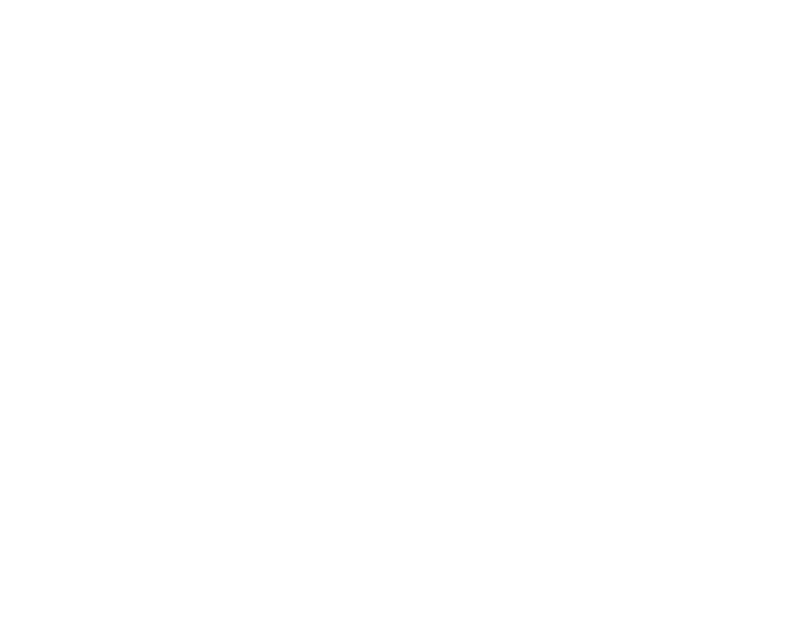
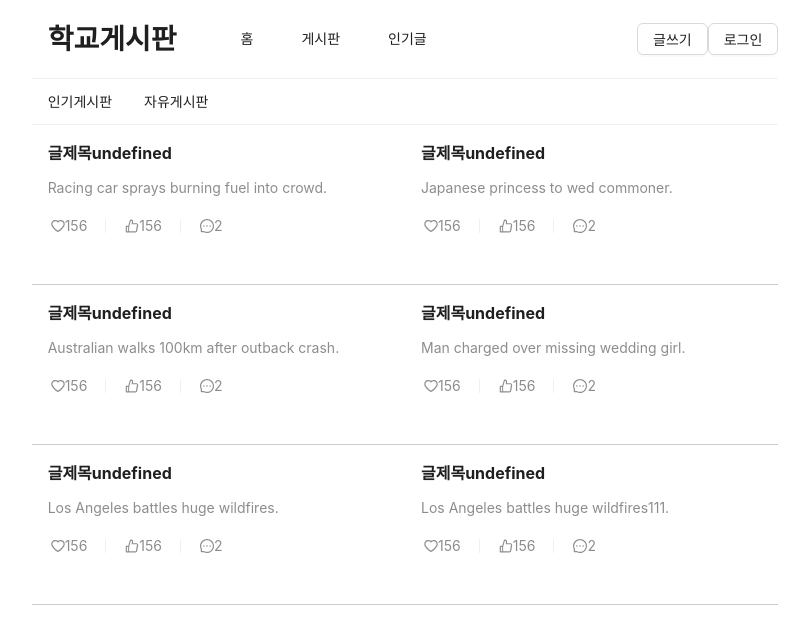
Before and after one commit to jeonjuseong11/gitlab_Mirroring, a React (Create React App) app in the folder highway/: page /schoolboard/1/list in a window 1280 px wide. Before the commit this address had no page. Shown: the top 644 px of the page, without its empty margins (235-1044 px from the left). Built offline with nearby package versions, Linux system fonts and the light colour scheme.

Commit message:
Feat : BoardList
게시판 리스트 페이지 생성

```diff
--- a/highway/src/App.js
+++ b/highway/src/App.js
@@ -24,9 +24,13 @@ import PromotionVideos from "./components/Promotion/PromotionVideos";
 import PromotionNewsDetail from "./components/Promotion/PromotionNewsDetail";
 import { useEffect } from "react";
 import { useDispatch } from "react-redux";
-import { LOAD_USER_REQUEST, REFRESH_TOKEN_REQUEST } from "./constants/actionTypes";
+import {
+  LOAD_USER_REQUEST,
+  REFRESH_TOKEN_REQUEST,
+} from "./constants/actionTypes";
 import axios from "axios";
-import SchoolBoard from "./pages/SchoolBoard";
+import SchoolBoard from "./pages/Board/SchoolBoard";
+import SchoolBoardList from "./pages/Board/SchoolBoardList";
 
 function App() {
   const dispatch = useDispatch();
@@ -49,7 +53,10 @@ function App() {
           type: REFRESH_TOKEN_REQUEST,
         });
       }
-      setInterval(reissueToken, new Date(expire).setSeconds(new Date(expire).getSeconds() - 10));
+      setInterval(
+        reissueToken,
+        new Date(expire).setSeconds(new Date(expire).getSeconds() - 10)
+      );
     }
   }, []);
 
@@ -64,20 +71,58 @@ function App() {
           <Route exact path="/signup/other" element={<OtherSignUp />} />
           <Route exact path="/signup/student/terms" element={<Terms />} />
           <Route exact path="/signup/other/terms" element={<Terms />} />
-          <Route exact path="/schoolboard/:schoolId" element={<SchoolBoard />} />
+          <Route
+            exact
+            path="/schoolboard/:schoolId"
+            element={<SchoolBoard />}
+          />
+          <Route
+            exact
+            path="/schoolboard/:schoolId/list"
+            element={<SchoolBoardList />}
+          />
+          <Route
+            exact
+            path="/schoolboard/:schoolId/list/:itemid"
+            element={<SchoolBoardList />}
+          />
           <Route element={<TopMenu />}>
             <Route exact path="/" element={<Home />} />
             <Route exact path="/search" element={<Search />} />
             <Route exact path="/promotion" element={<Promotion />}>
-              <Route exact path="/promotion/news" element={<PromotionNews />}></Route>
-              <Route exact path="/promotion/videos" element={<PromotionVideos />} />
+              <Route
+                exact
+                path="/promotion/news"
+                element={<PromotionNews />}
+              ></Route>
+              <Route
+                exact
+                path="/promotion/videos"
+                element={<PromotionVideos />}
+              />
             </Route>
-            <Route exact path="/promotion/news/:newsId" element={<PromotionNewsDetail />} />
+            <Route
+              exact
+              path="/promotion/news/:newsId"
+              element={<PromotionNewsDetail />}
+            />
             <Route exact path="/schoolranking" element={<SchoolRanking />} />
-            <Route exact path="/schooldetail/:schoolId" element={<SchoolDetail />}>
+            <Route
+              exact
+              path="/schooldetail/:schoolId"
+              element={<SchoolDetail />}
+            >
               <Route>
-                <Route exact path="/schooldetail/:schoolId/info" element={<SchoolDetailInfo />} />
-                <Route exact path="/schooldetail/:schoolId/job" element={<SchoolDetailJob />} />
+                <Route
+                  exact
+                  path="/schooldetail/:schoolId/info"
+                  element={<SchoolDetailInfo />}
+                />
+                <Route
+                  exact
+                  path="/schooldetail/:schoolId/job"
+                  element={<SchoolDetailJob />}
+                />
                 <Route
                   exact
                   path="/schooldetail/:schoolId/review"
--- a/highway/src/components/Board/BoardMenu.js
+++ b/highway/src/components/Board/BoardMenu.js
@@ -1,14 +1,22 @@
-import { Menu } from "antd";
+import { Avatar, Button, Menu } from "antd";
 import React from "react";
-import { Link } from "react-router-dom";
+import { useSelector } from "react-redux";
+import { Link, useNavigate } from "react-router-dom";
 
 const BoardMenu = () => {
   const onClick = (e) => {
     console.log("click ", e);
   };
+  const localAccessToken = localStorage.getItem("ACCESSTOKEN");
+  const { me } = useSelector((state) => state.user);
+
+  const navigate = useNavigate();
   return (
+    <>
       <Menu onClick={onClick} mode="horizontal" style={{ gap: "1rem" }}>
-      <h1 style={{ margin: "0", padding: "1rem", paddingLeft: "0" }}>학교게시판</h1>
+        <h1 style={{ margin: "0", padding: "1rem", paddingLeft: "0" }}>
+          학교게시판
+        </h1>
         <Menu.Item style={{ padding: "1rem" }}>
           <Link to="/">홈</Link>
         </Menu.Item>
@@ -19,6 +27,29 @@ const BoardMenu = () => {
           <Link to="/">인기글</Link>
         </Menu.Item>
       </Menu>
+      {me ? (
+        <Avatar
+          style={{
+            float: "right",
+            position: "relative",
+            top: "-3.5rem",
+            marginLeft: "1rem",
+          }}
+        >
+          ddd
+        </Avatar>
+      ) : (
+        <Button
+          style={{ float: "right", position: "relative", top: "-3.5rem" }}
+          onClick={() => navigate("/login")}
+        >
+          로그인
+        </Button>
+      )}
+      <Button style={{ float: "right", position: "relative", top: "-3.5rem" }}>
+        글쓰기
+      </Button>
+    </>
   );
 };
 
--- /dev/null
+++ b/highway/src/pages/Board/SchoolBoard.js
@@ -0,0 +1,77 @@
+import { SearchOutlined } from "@ant-design/icons";
+import { Col, Input, Row } from "antd";
+import BoardMenu from "../../components/Board/BoardMenu";
+import BoardMiddleList from "../../components/Board/BoardMiddleList";
+import BoardSmallList from "../../components/Board/BoardSmallList";
+const data = [
+  "Racing car sprays burning fuel into crowd.",
+  "Japanese princess to wed commoner.",
+  "Australian walks 100km after outback crash.",
+  "Man charged over missing wedding girl.",
+  "Los Angeles battles huge wildfires.",
+];
+const SchoolBoard = () => {
+  return (
+    <>
+      <Row gutter={[16, 16]} justify="center">
+        <Col xs={24} md={14}>
+          <BoardMenu />
+        </Col>
+      </Row>
+      <Row gutter={[24, 24]} justify="center">
+        <Col xs={24} md={10}>
+          <Input
+            style={{
+              float: "left",
+              height: "3.5rem",
+              borderRadius: "50px",
+              marginTop: "2rem",
+            }}
+            prefix={<SearchOutlined />}
+            placeholder="관심있는 내용을 검색해보세요"
+          />
+        </Col>
+        <Col xs={24} md={4}>
+          <div
+            style={{
+              backgroundColor: "#f2f2f2",
+              marginTop: "2rem",
+              borderRadius: "10px",
+              height: "5rem",
+            }}
+          >
+            광고
+          </div>
+        </Col>
+      </Row>
+      <Row gutter={[24, 24]} justify="center" style={{ marginTop: "1rem" }}>
+        <Col xs={24} md={10}>
+          <BoardMiddleList data={data} />
+        </Col>
+        <Col xs={24} md={4}>
+          <div
+            style={{
+              backgroundColor: "#f2f2f2",
+              borderRadius: "10px",
+              height: "20rem",
+              alignItems: "center",
+              justifyContent: "center",
+            }}
+          >
+            Hot topic(조회수 기준 순위)
+          </div>
+        </Col>
+      </Row>
+      <Row gutter={[24, 24]} justify="center" style={{ marginTop: "1rem" }}>
+        <Col xs={24} md={5} style={{ textAlign: "left" }}>
+          <BoardSmallList data={data} />
+        </Col>
+        <Col xs={24} md={5} style={{ textAlign: "left" }}>
+          <BoardSmallList data={data} />
+        </Col>
+        <Col md={4}></Col>
+      </Row>
+    </>
+  );
+};
+export default SchoolBoard;
--- /dev/null
+++ b/highway/src/pages/Board/SchoolBoardList.js
@@ -0,0 +1,105 @@
+import {
+  HeartOutlined,
+  LikeOutlined,
+  MessageOutlined,
+} from "@ant-design/icons";
+import { Col, List, Menu, Row } from "antd";
+import BoardMenu from "../../components/Board/BoardMenu";
+import { IconText } from "../../components/Card/CardStyle";
+import { Link, useParams } from "react-router-dom";
+import { useState } from "react";
+const data = [
+  "Racing car sprays burning fuel into crowd.",
+  "Japanese princess to wed commoner.",
+  "Australian walks 100km after outback crash.",
+  "Man charged over missing wedding girl.",
+  "Los Angeles battles huge wildfires.",
+  "Los Angeles battles huge wildfires111.",
+];
+const items = [
+  {
+    label: "인기게시판",
+    key: "app",
+  },
+  {
+    label: "자유게시판",
+    key: "SubMenu",
+  },
+];
+const SchoolBoardList = () => {
+  const [hoveredItem, setHoveredItem] = useState(null);
+  const schoolId = useParams();
+  const handleMouseEnter = (item) => {
+    setHoveredItem(item);
+  };
+
+  const handleMouseLeave = () => {
+    setHoveredItem(null);
+  };
+  return (
+    <>
+      <Row justify="center">
+        <Col xs={24} md={14}>
+          <BoardMenu />
+        </Col>
+        <Col xs={24} md={14} style={{ marginTop: "-2rem" }}>
+          <Menu mode="horizontal" items={items} />
+        </Col>
+      </Row>
+      <Row justify="center" style={{ marginTop: "1rem", textAlign: "left" }}>
+        <Col xs={24} md={14}>
+          <List
+            itemLayout="vertical"
+            size="large"
+            grid={{
+              gutter: 0,
+              column: 2,
+            }}
+            dataSource={data}
+            renderItem={(item, idx) => (
+              <List.Item
+                style={{
+                  marginTop: "-1rem",
+                  borderBottom: "1px solid #ccc",
+                  padding: "1rem",
+                  height: "10rem",
+                  background: hoveredItem === item ? "#f0f0f0" : "transparent",
+                }}
+                onMouseEnter={() => handleMouseEnter(item)}
+                onMouseLeave={handleMouseLeave}
+                key={item.title}
+                actions={[
+                  <div style={{ position: "relative" }}>
+                    <IconText
+                      icon={HeartOutlined}
+                      text="156"
+                      key="list-vertical-star-o"
+                    />
+                  </div>,
+                  <IconText
+                    icon={LikeOutlined}
+                    text="156"
+                    key="list-vertical-like-o"
+                  />,
+                  <IconText
+                    icon={MessageOutlined}
+                    text="2"
+                    key="list-vertical-message"
+                  />,
+                ]}
+              >
+                <Link to={`/schoolboard/${schoolId.schoolId}/list/${idx + 1}`}>
+                  <List.Item.Meta
+                    title={"글제목" + item.title}
+                    description={item}
+                  />
+                </Link>
+              </List.Item>
+            )}
+          />
+        </Col>
+      </Row>
+    </>
+  );
+};
+export default SchoolBoardList;
```
Lines whose indentation alone changed are shown as unchanged.
